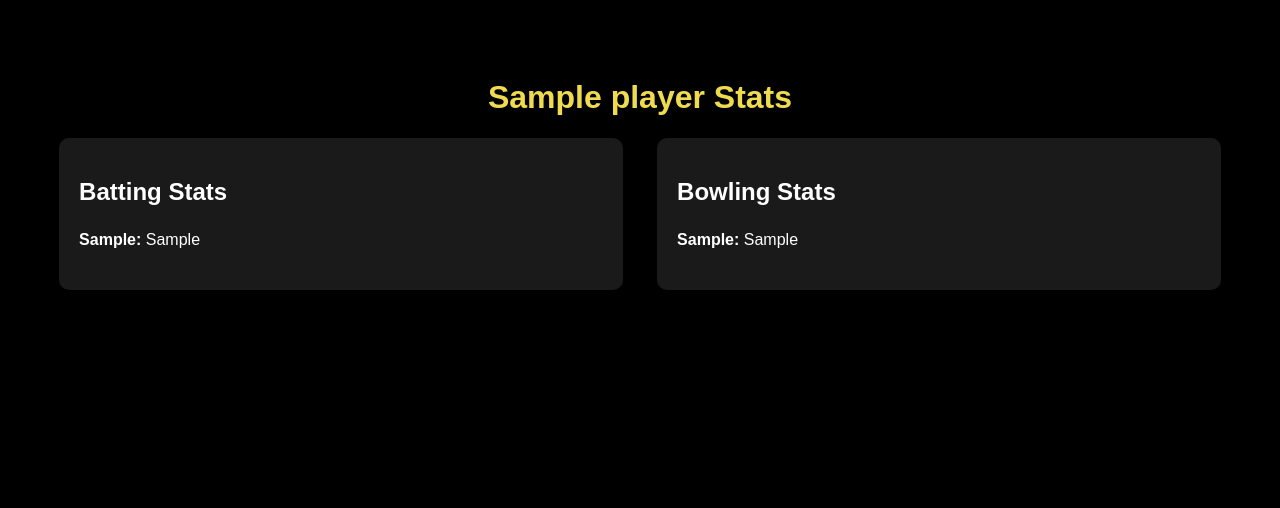
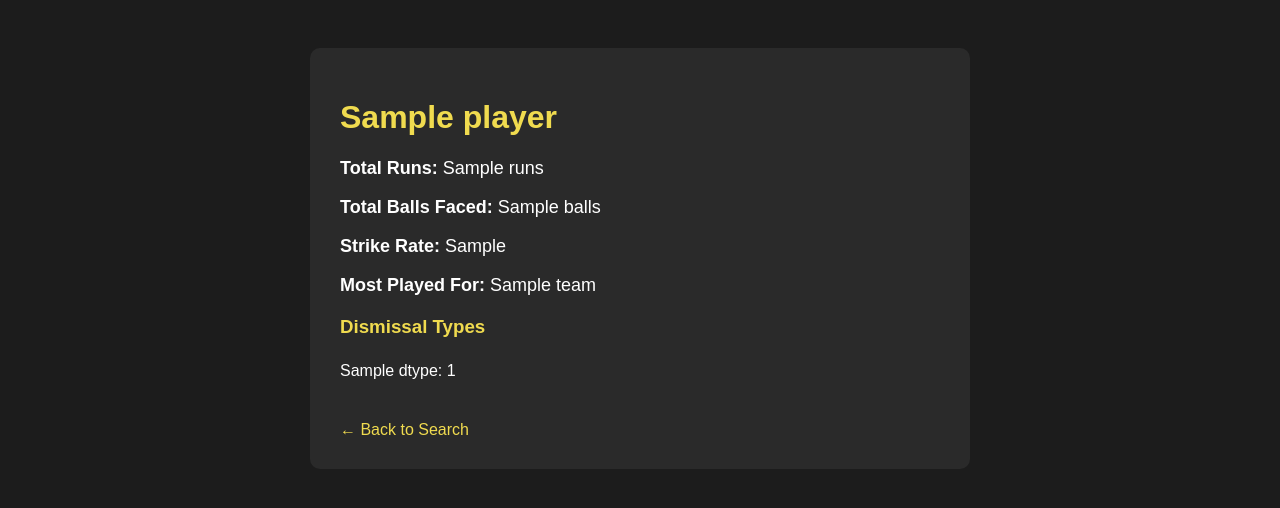
Before and after one commit to karthik-1219/IPL-Player-Analysis-Web-Application-, a Flask app: template templates/player.html in a window 1280 px wide. Shown: the top 508 px of the page. Run offline with Flask 3, Linux system fonts and the light colour scheme; the template is opened without the code that fills it: most values are stand-ins (such as "Sample title", 1, 10 or a date in 2020); parts of the project's set-up code (start-up, migrations or seed data) failed here and were passed over.

Commit message:
Initial push: Added IPL player analysis app files

```diff
--- a/app.py
+++ b/app.py
@@ -1,44 +1,60 @@
 from flask import Flask, render_template, request, jsonify
 import pandas as pd
-from utils.analysis import get_player_stats, get_dashboard_stats  # ✅ updated path
+from utils.analysis import get_player_stats, get_dashboard_stats
+from flask import Flask, render_template, request, send_from_directory
+import os
+
 
 app = Flask(__name__)
 
-# Load data
-deli = pd.read_csv("data/deliveries.csv")
-mat = pd.read_csv("data/matches.csv")
-mat.rename(columns={'id': 'match_id'}, inplace=True)
+# Load IPL dataset
+deliveries = pd.read_csv('data/deliveries.csv')
+matches = pd.read_csv('data/matches.csv')
 
-# Merge datasets
-deli = pd.merge(deli, mat[['match_id', 'season']], on='match_id', how='left')
-
-# Home route → Dashboard
 @app.route('/')
 def dashboard():
-    stats = get_dashboard_stats(deli, mat)
-    return render_template('dashboard.html', stats=stats)
+    stats = get_dashboard_stats(deliveries, matches)
+    return render_template("dashboard.html", stats=stats)
 
-# Player Search Page
 @app.route('/search')
-def search():
-    return render_template('index.html')
+def search_page():
+    player_team_df = deliveries[['batter', 'batting_team']].drop_duplicates()
+    team_counts = player_team_df.groupby('batting_team')['batter'].nunique().to_dict()
+    return render_template("player_search.html", team_counts=team_counts)
 
-# Real-time player search API
 @app.route('/api/search')
 def api_search():
     query = request.args.get('q', '').lower()
-    names = set(deli['batter'].unique()).union(set(deli['bowler'].unique()))
-    results = sorted([name for name in names if query in name.lower()])[:10]
-    return jsonify(results)
+    player_list = deliveries['batter'].dropna().unique()
+    filtered = [p for p in player_list if query in p.lower()]
+    return jsonify(filtered[:10])
 
-# Player Stats Page
 @app.route('/player')
-def player():
-    name = request.args.get('player')
-    stats = get_player_stats(name, deli)
-    return render_template('player.html', player=name,
-                           batting_stats=stats['batting'],
-                           bowling_stats=stats['bowling'])
+def player_page():
+    player_name = request.args.get('player')
+    if not player_name:
+        return "Player name not provided", 400
+
+    player_data = deliveries[deliveries['batter'] == player_name]
+    if player_data.empty:
+        return f"No data found for player {player_name}", 404
+
+    stats = get_player_stats(player_name, deliveries)
+
+    return render_template(
+        "player.html",
+        player=player_name,
+        runs=stats['batting']['Runs'],
+        balls=stats['batting']['Balls Faced'],
+        sr=stats['batting']['Strike Rate'],
+        team=player_data['batting_team'].value_counts().idxmax(),
+        dismissals=player_data[player_data['is_wicket'] == 1]['dismissal_kind'].value_counts().to_dict()
+    )
+# Serve images from the data/ folder
+@app.route('/data/<path:filename>')
+def data_files(filename):
+    return send_from_directory(os.path.join(app.root_path, 'data'), filename)
+
 
 if __name__ == '__main__':
     app.run(debug=True)
--- a/templates/player.html
+++ b/templates/player.html
@@ -1,57 +1,41 @@
 <!DOCTYPE html>
 <html>
 <head>
-  <title>{{ player }} - Stats</title>
+  <title>{{ player }} - Player Profile</title>
   <style>
-    body {
-      background-color: #000;
-      color: white;
-      font-family: Arial, sans-serif;
-      padding: 50px;
-    }
-    h1 {
-      text-align: center;
-      color: #f0db4f;
-    }
-    .container {
-      display: flex;
-      justify-content: space-around;
-      gap: 2rem;
-    }
-    .box {
-      width: 45%;
-      background-color: #1a1a1a;
-      padding: 20px;
-      border-radius: 10px;
-    }
-    ul {
-      list-style-type: none;
-      padding: 0;
-    }
-    li {
-      padding: 5px 0;
-    }
+    body { background: #1c1c1c; color: white; font-family: Arial; padding: 40px; }
+    .card { background: #2a2a2a; padding: 30px; border-radius: 10px; max-width: 600px; margin: auto; }
+    h1 { color: #f0db4f; }
+    p { font-size: 18px; }
+    .dismissals { margin-top: 20px; }
+    .dismissals h3 { color: #f0db4f; }
+    ul { padding-left: 0; list-style: none; }
+    li { padding: 5px 0; }
+    a { display: inline-block; margin-top: 20px; color: #f0db4f; text-decoration: none; }
   </style>
 </head>
 <body>
-  <h1>{{ player }} Stats</h1>
-  <div class="container">
-    <div class="box">
-      <h2>Batting Stats</h2>
-      <ul>
-        {% for k, v in batting_stats.items() %}
-          <li><strong>{{ k }}:</strong> {{ v }}</li>
-        {% endfor %}
-      </ul>
+  <div class="card">
+    <h1>{{ player }}</h1>
+    <p><strong>Total Runs:</strong> {{ runs }}</p>
+    <p><strong>Total Balls Faced:</strong> {{ balls }}</p>
+    <p><strong>Strike Rate:</strong> {{ sr }}</p>
+    <p><strong>Most Played For:</strong> {{ team }}</p>
+
+    <div class="dismissals">
+      <h3>Dismissal Types</h3>
+      {% if dismissals %}
+        <ul>
+          {% for dtype, count in dismissals.items() %}
+            <li>{{ dtype }}: {{ count }}</li>
+          {% endfor %}
+        </ul>
+      {% else %}
+        <p>No dismissals recorded.</p>
+      {% endif %}
     </div>
-    <div class="box">
-      <h2>Bowling Stats</h2>
-      <ul>
-        {% for k, v in bowling_stats.items() %}
-          <li><strong>{{ k }}:</strong> {{ v }}</li>
-        {% endfor %}
-      </ul>
-    </div>
+
+    <a href="/search">&larr; Back to Search</a>
   </div>
 </body>
 </html>
--- a/utils/analysis.py
+++ b/utils/analysis.py
@@ -1,3 +1,5 @@
+import pandas as pd
+
 def get_player_stats(name, df):
     batting = df[df['batter'] == name]
     bowling = df[df['bowler'] == name]
```
Also changed, not shown: templates/dashboard.html (+80 -8 lines), templates/index.html (+35 -65 lines), templates/player_search.html (added, +100 -0 lines), data/matches.csv.
